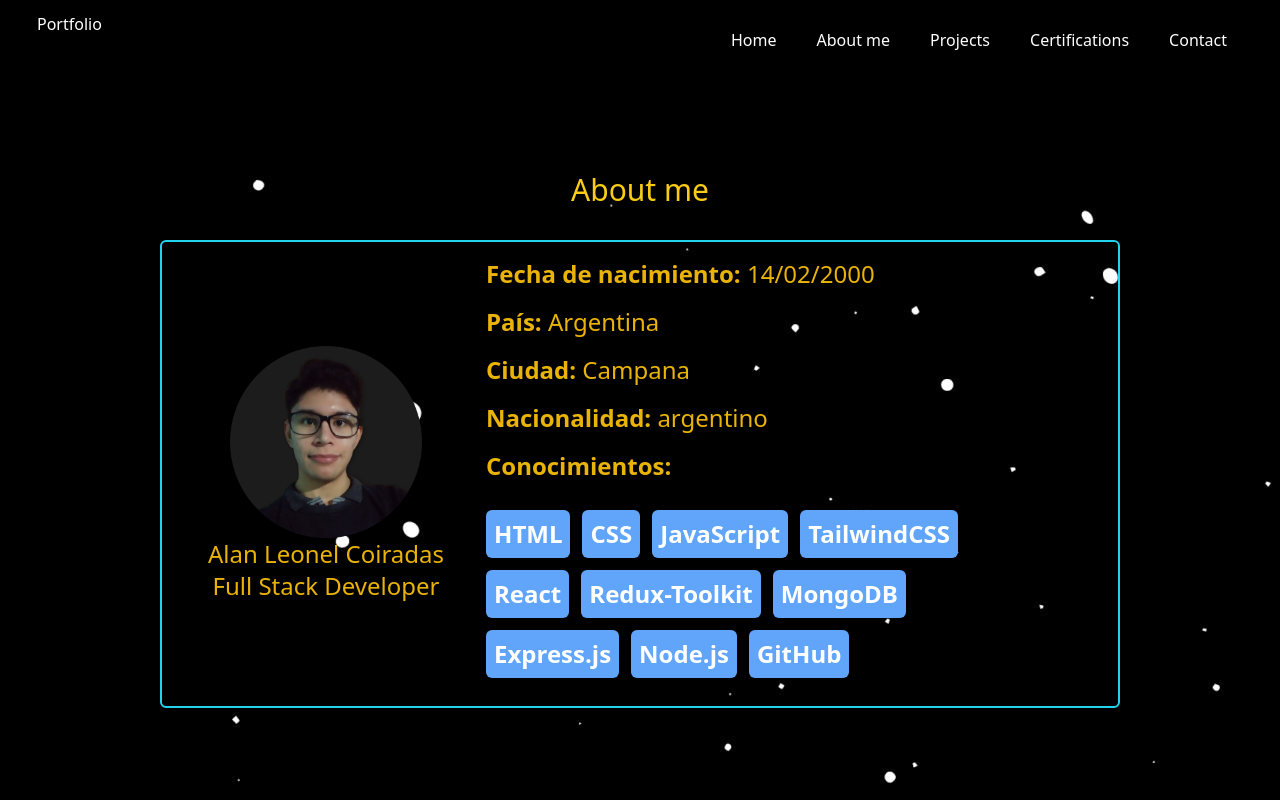
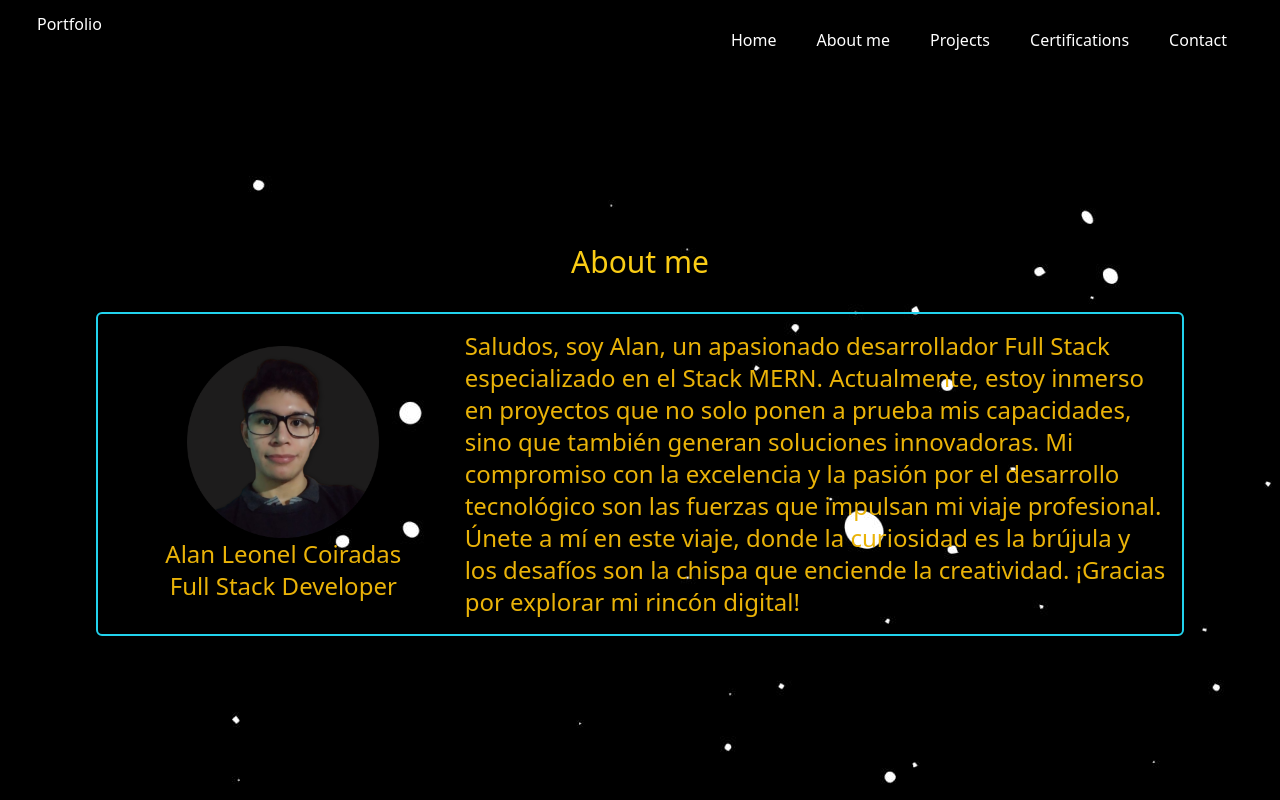
Before and after one commit to leocoiradas/Portfolio, a React (Vite) app: page /about in a window 1280 px wide. Built offline with nearby package versions, Linux system fonts and the light colour scheme.

Commit message:
Update Details.jsx
Se eliminó la parte de datos personales debido a que se consideró que es información sensible. Se reemplazó dicha información con un mensaje descriptivo de mi persona.

```diff
--- a/src/components/Details.jsx
+++ b/src/components/Details.jsx
@@ -1,19 +1,15 @@
 import React from "react";
 import profileImg from "../assets/profile/profile.png";
-import Technologies from "./Technologies";
 
 function Details() {
   const details = {
     name: "Alan Leonel Coiradas",
     title: "Full Stack Developer",
-    birthDate: "14/02/2000",
-    country: "Argentina",
-    city: "Campana",
-    nationality: "argentino",
+    message: "Saludos, soy Alan, un apasionado desarrollador Full Stack especializado en el Stack MERN. Actualmente, estoy inmerso en proyectos que no solo ponen a prueba mis capacidades, sino que también generan soluciones innovadoras. Mi compromiso con la excelencia y la pasión por el desarrollo tecnológico son las fuerzas que impulsan mi viaje profesional. Únete a mí en este viaje, donde la curiosidad es la brújula y los desafíos son la chispa que enciende la creatividad. ¡Gracias por explorar mi rincón digital! "
   };
 
   return (
-    <article className="flex justify-center items-center w-[75vw] gap-3 p-4 text-2xl text-yellow-500 border-2 rounded-md border-cyan-400 ">
+    <article className="flex justify-center items-center w-[85dvw] gap-3 p-4 text-2xl text-yellow-500 border-2 rounded-md border-cyan-400 ">
         <article className="flex flex-col justify-center items-center flex-1">
             <article className="w-48 h-48">
                 <img src={profileImg} alt={details.name} classname="object-cover w-full h-full" />
@@ -22,14 +18,8 @@ function Details() {
             <h4>{details.title}</h4>
       </article>
       <article className="flex flex-col gap-4 w-2/3">
-        <p><b>Fecha de nacimiento: </b>{details.birthDate}</p>
-        <p><b>País: </b>{details.country}</p>
-        <p><b>Ciudad: </b>{details.city}</p>
-        <p><b>Nacionalidad: </b>{details.nationality}</p>
-        <p><b>Conocimientos: </b></p>
-        <Technologies />
+        <p className="text-md">{details.message}</p>
       </article>
-
     </article>
   );
 }
```
